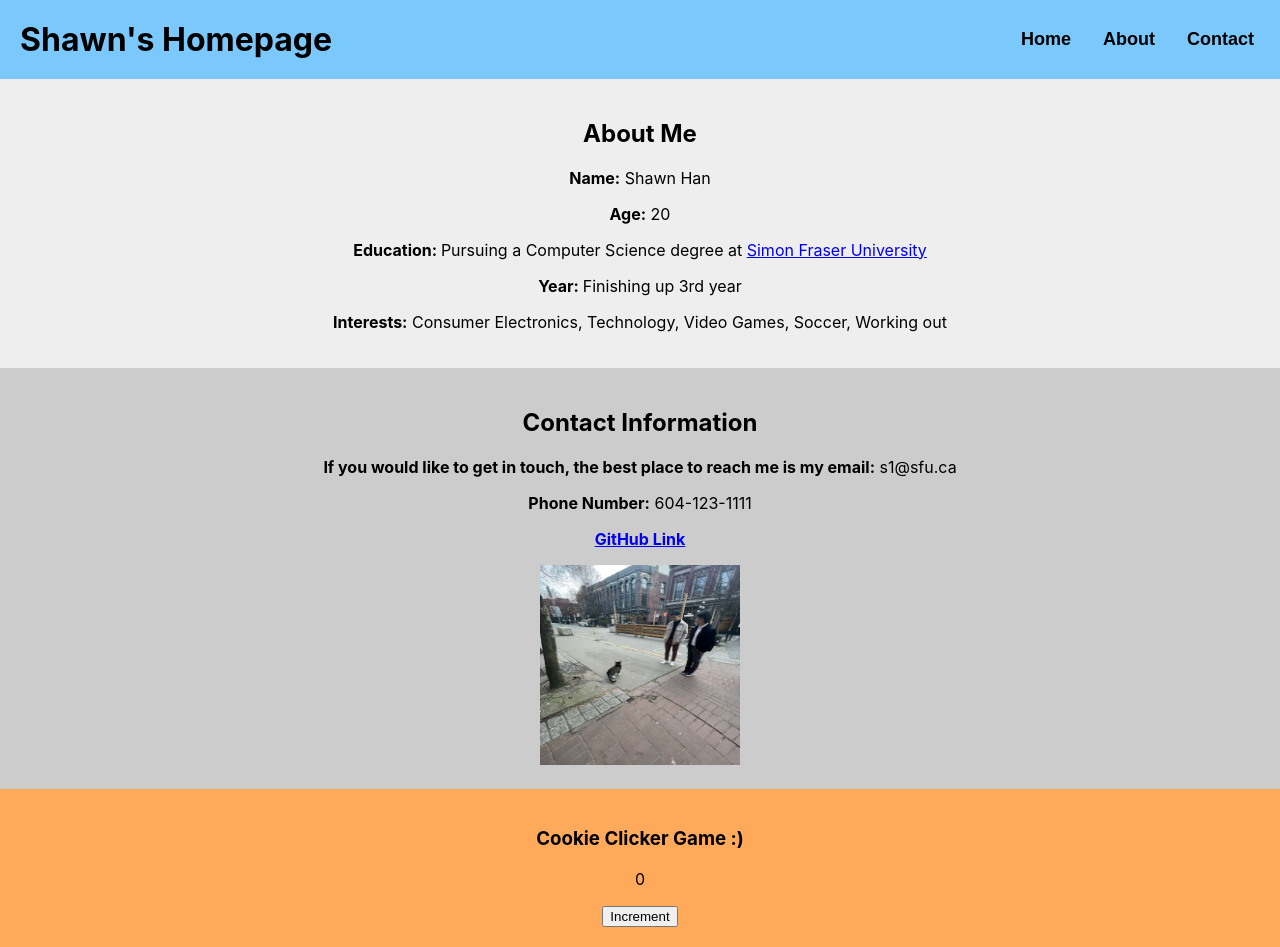
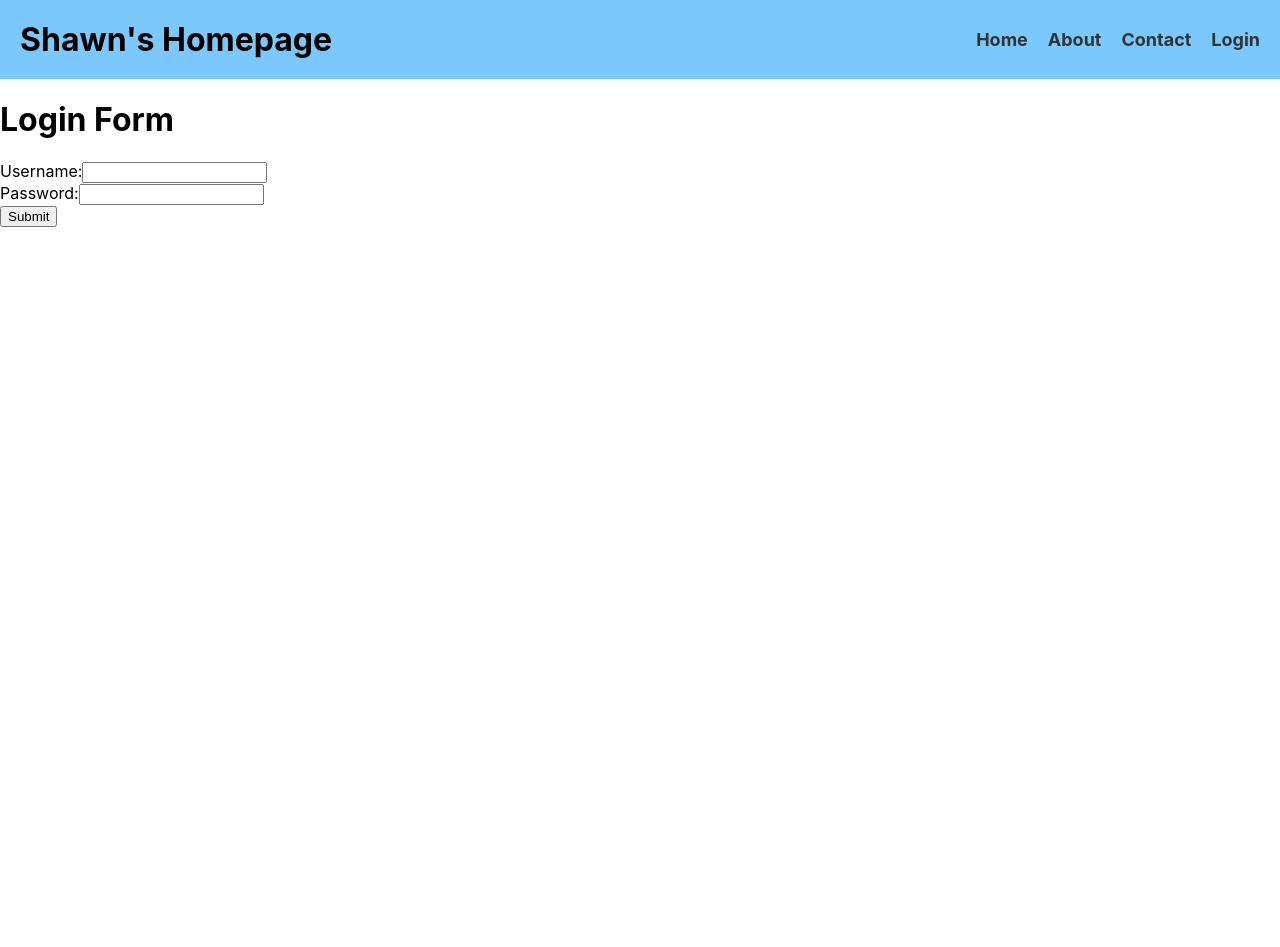
Before and after one commit to shawnh29/Personal-Website-React, a React (Create React App) app: page /login in a window 1280 px wide. After the commit the page ends 800 px from the top, so only its background shows below. Built offline with nearby package versions, Linux system fonts and the light colour scheme.

Commit message:
added routing

```diff
--- a/package.json
+++ b/package.json
@@ -8,6 +8,7 @@
     "@testing-library/user-event": "^13.5.0",
     "react": "^18.2.0",
     "react-dom": "^18.2.0",
+    "react-router-dom": "^6.10.0",
     "react-scripts": "5.0.1",
     "web-vitals": "^2.1.4"
   },
--- a/src/App.js
+++ b/src/App.js
@@ -1,11 +1,16 @@
-import './App.css';
-import Card from './Components/Card/Cards';
 import Home from './Components/Home/Home';
+import {Route, Routes} from 'react-router-dom'
+import Login from './Components/Login/Login';
+import Header from './Components/Header/Header';
 
 function App() {
   return (
     <div className="App">
-      <Home></Home>
+      <Header name={'Shawn'}/>
+      <Routes>
+        <Route exact path="/" element={<Home />}></Route>
+        <Route exact path="/login" element={<Login />}></Route>
+      </Routes>
     </div>
   );
 }
--- a/src/Components/Header/Header.jsx
+++ b/src/Components/Header/Header.jsx
@@ -1,7 +1,10 @@
-import React from 'react';
+import React, { useEffect } from 'react';
 import './Header.css'
+import {Link, useNavigate} from 'react-router-dom'
 
 function Header({name}) {
+
+  let navigate = useNavigate()
 
   function scrollToAbout(e) {
     e.preventDefault()
@@ -19,22 +22,15 @@ function Header({name}) {
     })
   }
 
-  function scrollToThird(e) {
-    e.preventDefault()
-    window.scrollTo({
-      top: document.querySelector('#third-div').offsetTop,
-      behavior: 'smooth'
-    })
-  }
-
   return (
     <header className='header'>
       <h1 className='header-title'>{name}'s Homepage</h1>
       <nav className='header-nav'>
         <ul>
-          <li><button id='transparent-button' onClick={(e) => {scrollToThird(e)}}>Home</button></li>
-          <li><button id='transparent-button' onClick={(e) => {scrollToAbout(e)}}>About</button></li>
-          <li><button id='transparent-button' onClick={(e) => {scrollToContact(e)}}>Contact</button></li>
+          <li><Link id='transparent-button' to={"/"}>Home</Link></li>
+          <li><Link id='transparent-button' onClick={(e) => {scrollToAbout(e)}}>About</Link></li>
+          <li><Link id='transparent-button' onClick={(e) => {scrollToContact(e)}}>Contact</Link></li>
+          <li><Link id='transparent-button' to={"/login"}>Login</Link></li>
         </ul>
       </nav>
     </header>
--- a/src/Components/Home/Home.css
+++ b/src/Components/Home/Home.css
@@ -1,4 +1,4 @@
-.container {
+.main-container {
     display: block;
   }
 
--- a/src/Components/Home/Home.jsx
+++ b/src/Components/Home/Home.jsx
@@ -1,24 +1,19 @@
 import React, { useEffect, useState } from 'react'
-import Header from '../Header/Header'
 import './Home.css'
 import pfPic from './me_justin_cat.jpg'
-
 
 
 function Home() {
   const [buttonVal, setButtonVal] = useState(0)
 
   function buttonClick() {
-
     setButtonVal(buttonVal+1)
   }
 
   var name = "Shawn"
 
     return (
-    <div>
-      <Header name={name}/>
-      <div className='container'>
+      <div className='main-container'>
         <div className='left-div' id='left-div'>
           <h2>About Me</h2>
           <p><strong>Name:</strong> Shawn Han</p>
@@ -40,7 +35,6 @@ function Home() {
             <button onClick={buttonClick}>Increment</button>
         </div>
       </div>
-    </div>
     )
 }
 
--- /dev/null
+++ b/src/Components/Login/Login.jsx
@@ -0,0 +1,43 @@
+import React, { useState } from "react";
+import './Login.css'
+import Home from "../Home/Home";
+
+function Login() {
+
+    const [username, setUsername] = useState('')
+    const [password, setPassword] = useState('')
+
+    const handleUsername = (event) => {
+        event.preventDefault()
+        setUsername(event.target.value)
+    }
+
+    const handlePassword = (event) => {
+        event.preventDefault()
+        setPassword(event.target.value)
+    }
+
+    const handleSubmit = (event) => {
+        event.preventDefault()
+        console.log("Username: ", username,  " Password: ", password)
+    }
+
+    return (
+        <div className="container">
+            <h1>Login Form</h1>
+            <form onSubmit={handleSubmit}>
+                <label> Username:
+                    <input type="text" value={username} onChange={handleUsername}/>
+                </label>
+                <br />
+                <label> Password:
+                    <input type="password" value={password} onChange={handlePassword} />
+                </label>
+                <br />
+                <button type="submit">Submit</button>
+            </form>
+        </div>
+    )
+}
+
+export default Login
--- a/src/index.js
+++ b/src/index.js
@@ -3,11 +3,14 @@ import ReactDOM from 'react-dom/client';
 import './index.css';
 import App from './App';
 import reportWebVitals from './reportWebVitals';
+import { BrowserRouter } from 'react-router-dom';
 
 const root = ReactDOM.createRoot(document.getElementById('root'));
 root.render(
   <React.StrictMode>
-    <App />
+    <BrowserRouter>
+      <App />
+    </BrowserRouter>
   </React.StrictMode>
 );
 
```
Also changed, not shown: src/Components/Login/Login.css (added), 1 other file (tests, documents, lock files or other folders).
